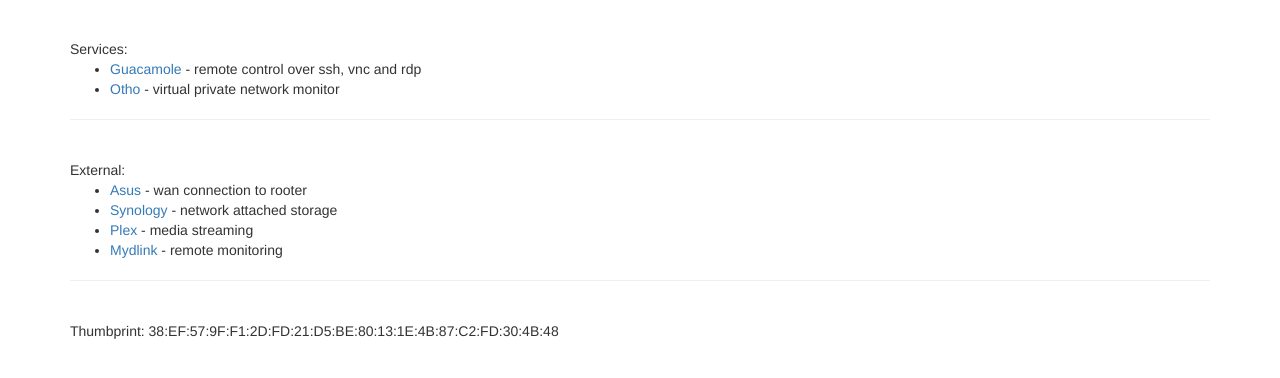
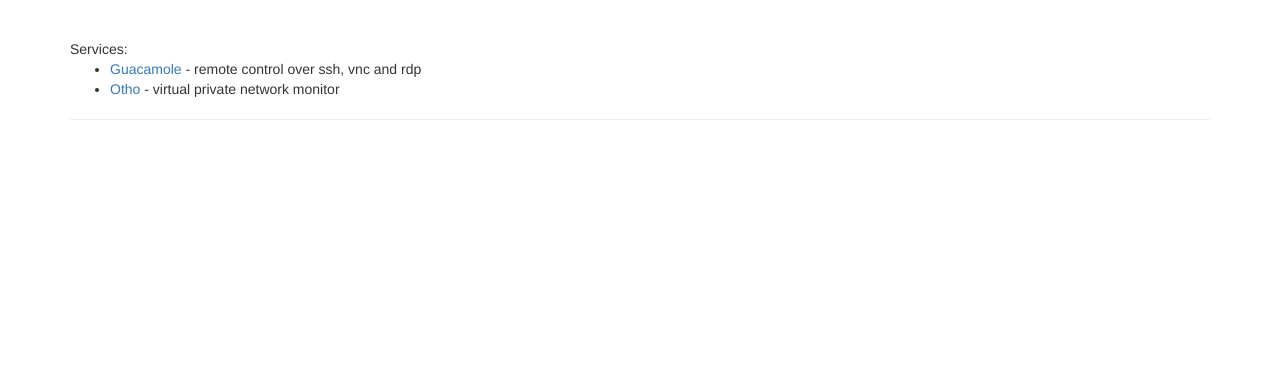
Before and after one commit to Lazydash/Augustus, a website: page public/index.html in a window 1280 px wide. Shown: the part 82-460 px from the top of the page. Drawn offline with nearby package versions, Linux system fonts and the light colour scheme.

Commit message:
remove external links

```diff
--- a/public/index.html
+++ b/public/index.html
@@ -15,9 +15,6 @@
           integrity="sha384-rHyoN1iRsVXV4nD0JutlnGaslCJuC7uwjduW9SVrLvRYooPp2bWYgmgJQIXwl/Sp" crossorigin="anonymous">
 </head>
 
-
-<!--  this is a comment  -->
-
 <body>
 <div class="container">
     <h1>Lazydash</h1>
@@ -30,21 +27,6 @@
         <li><a href="https://lazydash.com/otho">Otho</a> - virtual private network monitor</li>
     </ul>
     <hr>
-    <br>
-
-    <div>External:</div>
-    <ul>
-        <li><a href="https://lazydash.asuscomm.com:8443">Asus</a> - wan connection to rooter</li>
-        <li><a href="http://QuickConnect.to/zeus-wdred4tb">Synology</a> - network attached storage</li>
-        <li><a href="https://app.plex.tv/desktop">Plex</a> - media streaming</li>
-        <li><a href="https://www.mydlink.com/">Mydlink</a> - remote monitoring</li>
-    </ul>
-    <hr>
-    <br>
-
-    <footer>
-      <p>Thumbprint: 38:EF:57:9F:F1:2D:FD:21:D5:BE:80:13:1E:4B:87:C2:FD:30:4B:48</p>
-    </footer>
 
 </div>
 </body>
```
